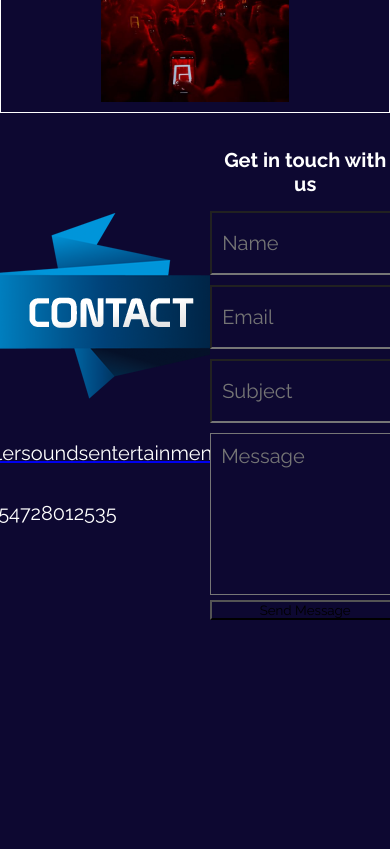
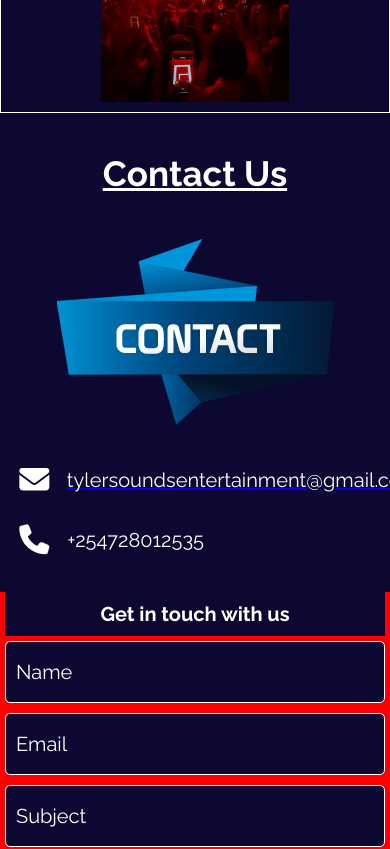
Before and after one commit to KipletingEdwin/Tyler-Sounds-Entertainment-, a React (Vite) app: page / in a window 390 px wide. Shown: the part 8160-9009 px from the top of the page. Before the commit the page ends 8785 px from the top, so only its background shows below. Built offline with nearby package versions, Linux system fonts and the light colour scheme; a web font is replaced by a local one.

Commit message:
make contact us section responsive

```diff
--- a/src/components/Contact/Contact.jsx
+++ b/src/components/Contact/Contact.jsx
@@ -5,8 +5,10 @@ import { FontAwesomeIcon } from "@fortawesome/react-fontawesome";
 import { faEnvelope, faPhone } from "@fortawesome/free-solid-svg-icons";
 
 function Contact() {
+
   return (
     <section className={styles.container}>
+      <h2 className={styles.title}>Contact Us</h2>
       <div className={styles.contact}>
         <div className={styles.iconsContainer}>
           <img src={contact} alt="contact" />
--- a/src/components/Contact/Contact.module.css
+++ b/src/components/Contact/Contact.module.css
@@ -1,6 +1,14 @@
 .container{
     background-color: yellow;
     margin-top: 20px;
+    color: #fff;
+}
+
+.title{
+    text-align: center;
+    font-size: 35px;
+    padding: 20px;
+    text-decoration: underline;
 }
 .contact{
     color: #fff;
@@ -76,6 +84,16 @@
     padding: 10px;
     margin: 5px 0px;
     font-size: 20px;
+    color: #fff;
+    border-radius: 5px;
+    border: 0.5px solid #fff;
+}
+input::placeholder{
+    color: #fff;
+}
+
+textarea::placeholder{
+    color: #fff;
 }
 
 .contactForm textarea{
@@ -83,5 +101,34 @@
     padding: 10px;
     margin: 5px 0px;
     font-size: 20px;
+    border-radius: 5px;
+    border: 0.5px solid #fff;
+}
+
+.contactForm button{
+    border-radius: 5px;
+    /* color: #fff; */
+    font-size: 20px;
+    border: 0.5px solid #fff;
+    height: 50px;
+    margin-top: 4%;
+    background-color: #cccccc;
+}
+
+@media screen and (max-width: 830px) {
+
+    .contact{
+        display: flex;
+        flex-direction: column;
+        align-items: center;
+        justify-content: center;
+    }
+
+    .contactForm{
+        background-color: red;
+        width: 100%;
+        padding: 0% 5%;
+    }
+
 
 }
```
